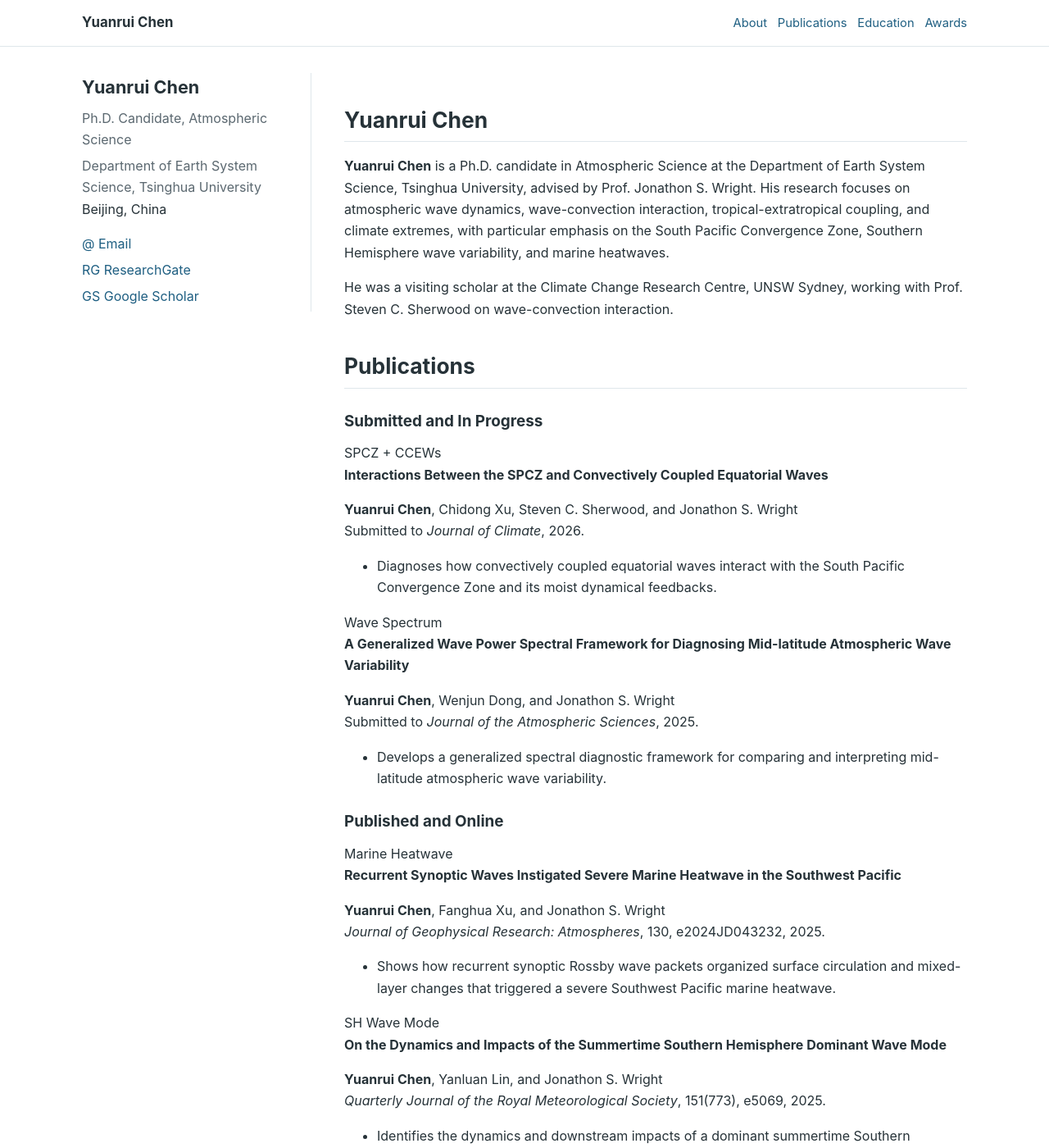
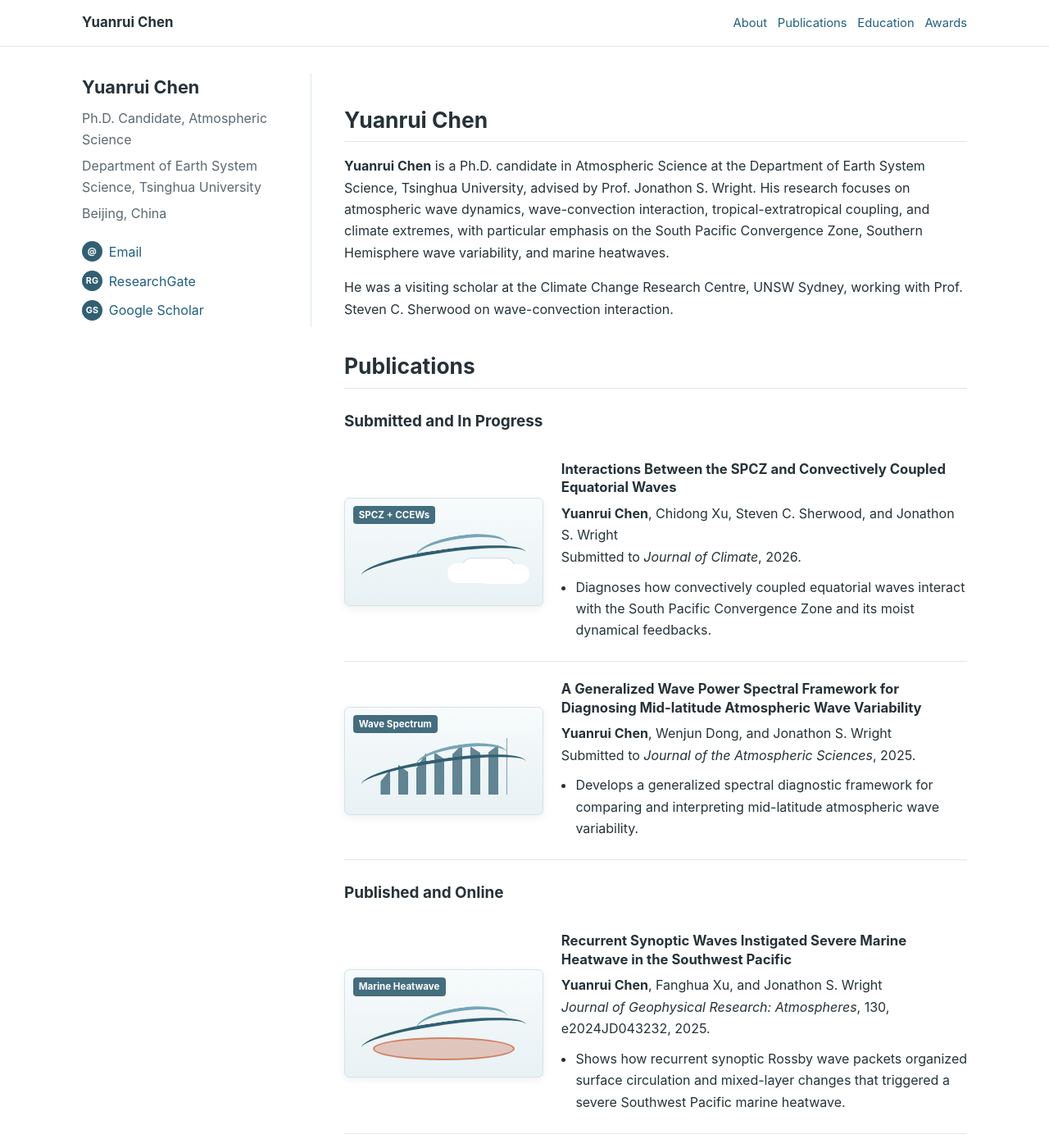
Before and after one commit to yuanruichen/yuanruichen.github.io, a Jekyll site: the page built from index.md, in a window 1280 px wide and 1400 px high. Shown: the whole window at 82% size. Built offline with Jekyll 4.4.1, drawn with Linux system fonts in a browser that asks for light colours.

Commit message:
Style publication paper boxes and profile icons

```diff
--- a/assets/css/main.scss
+++ b/assets/css/main.scss
@@ -7,7 +7,9 @@
   --link: #1f5f82;
   --line: #dfe7eb;
   --soft: #f5f8fa;
-  --tag: #e9f1f4;
+  --accent: #315f72;
+  --accent-soft: #e8f1f4;
+  --warm: #c65f3a;
   --max-width: 1120px;
 }
 
@@ -88,7 +90,8 @@ a:hover {
 }
 
 .profile__bio,
-.profile__affiliation {
+.profile__affiliation,
+.profile__location {
   color: var(--muted);
   margin-top: .35rem;
 }
@@ -96,11 +99,30 @@ a:hover {
 .profile__links {
   list-style: none;
   padding: 0;
-  margin: 1rem 0 0;
+  margin: 1.1rem 0 0;
 }
 
 .profile__links li {
-  margin: .35rem 0;
+  margin: .45rem 0;
+}
+
+.profile__links a {
+  display: inline-flex;
+  align-items: center;
+  gap: .5rem;
+}
+
+.profile-icon {
+  display: inline-grid;
+  place-items: center;
+  width: 1.55rem;
+  height: 1.55rem;
+  border-radius: 50%;
+  color: #fff;
+  background: var(--accent);
+  font-size: .68rem;
+  font-weight: 700;
+  line-height: 1;
 }
 
 .content {
@@ -124,8 +146,9 @@ h2 {
 }
 
 h3 {
-  font-size: 1rem;
-  margin: 0 0 .35rem;
+  font-size: 1.04rem;
+  margin: 0 0 .45rem;
+  line-height: 1.35;
 }
 
 .anchor {
@@ -135,58 +158,162 @@ h3 {
   visibility: hidden;
 }
 
-.keyword-list {
-  margin: 1.25rem 0 1.75rem;
-  line-height: 2.1;
+.paper-box {
+  display: grid;
+  grid-template-columns: minmax(180px, 32%) minmax(0, 1fr);
+  gap: 1.35rem;
+  align-items: center;
+  border-bottom: 1px solid var(--line);
+  padding: 1.35rem 0;
 }
 
-.keyword-list code,
-.pub-tag {
-  display: inline-block;
-  color: #365666;
-  background: var(--tag);
-  border: 1px solid #d8e2e6;
-  border-radius: 4px;
-  padding: .18rem .48rem;
-  font-size: .84rem;
+.paper-box-image {
+  min-width: 0;
 }
 
-.research-grid,
-.skill-columns {
-  display: grid;
-  grid-template-columns: repeat(2, minmax(0, 1fr));
-  gap: .9rem;
-  margin: 1rem 0 1.75rem;
+.paper-box-text p {
+  margin: .35rem 0 .65rem;
 }
 
-.research-card,
-.publication-card {
-  border: 1px solid var(--line);
-  border-radius: 6px;
-  background: #fff;
-  padding: .95rem 1rem;
+.paper-box-text ul {
+  margin: .55rem 0 0;
+  padding-left: 1.1rem;
 }
 
-.research-card p,
-.publication-card p {
-  margin-bottom: 0;
+.paper-box-text li {
+  margin: .2rem 0;
 }
 
-.publication-list {
-  display: grid;
-  gap: .85rem;
-  margin-bottom: 1.5rem;
+.scheme-card {
+  position: relative;
+  overflow: hidden;
+  min-height: 132px;
+  border: 1px solid #d7e3e7;
+  border-radius: 6px;
+  background: linear-gradient(180deg, #f7fbfc 0%, #e8f1f4 100%);
+  box-shadow: 0 3px 10px rgba(45, 69, 78, .08);
 }
 
-.pub-tag {
-  margin: .6rem .35rem 0 0;
+.scheme-label {
+  position: absolute;
+  top: .55rem;
+  left: .6rem;
+  z-index: 2;
+  padding: .12rem .45rem;
+  border-radius: 4px;
+  color: #fff;
+  background: rgba(49, 95, 114, .9);
+  font-size: .72rem;
+  font-weight: 700;
 }
 
-.skill-columns > div {
-  border: 1px solid var(--line);
-  border-radius: 6px;
-  background: var(--soft);
-  padding: .9rem 1rem;
+.scheme-wave,
+.scheme-curve {
+  position: absolute;
+  left: 8%;
+  right: 8%;
+  top: 48%;
+  height: 36px;
+  border-top: 4px solid var(--accent);
+  border-radius: 50%;
+  transform: rotate(-8deg);
+}
+
+.scheme-wave::before,
+.scheme-curve::before {
+  content: "";
+  position: absolute;
+  left: 34%;
+  right: 10%;
+  top: -18px;
+  height: 34px;
+  border-top: 4px solid #76a5b7;
+  border-radius: 50%;
+}
+
+.scheme-wave.small {
+  top: 58%;
+  left: 18%;
+  right: 18%;
+  transform: rotate(8deg);
+}
+
+.scheme-clouds {
+  position: absolute;
+  right: 14%;
+  bottom: 25%;
+  width: 64px;
+  height: 24px;
+  border-radius: 999px;
+  background: #ffffff;
+  box-shadow: -18px 6px 0 #fff, 18px 7px 0 #fff, 0 0 0 1px #cfdde2;
+}
+
+.scheme-warm-pool {
+  position: absolute;
+  left: 14%;
+  bottom: 16%;
+  width: 72%;
+  height: 28px;
+  border-radius: 50%;
+  background: rgba(198, 95, 58, .3);
+  border: 2px solid rgba(198, 95, 58, .65);
+}
+
+.scheme-bars {
+  position: absolute;
+  left: 18%;
+  bottom: 18%;
+  width: 64%;
+  height: 58%;
+  background: repeating-linear-gradient(90deg, rgba(49, 95, 114, .75) 0 12px, transparent 12px 22px);
+  clip-path: polygon(0 78%, 12% 48%, 25% 68%, 38% 25%, 52% 44%, 66% 15%, 82% 36%, 100% 8%, 100% 100%, 0 100%);
+}
+
+.scheme-ring {
+  position: absolute;
+  inset: 34% 22% 18% 22%;
+  border: 5px solid rgba(49, 95, 114, .75);
+  border-left-color: rgba(198, 95, 58, .65);
+  border-radius: 50%;
+}
+
+.scheme-quadrants {
+  position: absolute;
+  inset: 25% 18% 18% 18%;
+  background: conic-gradient(from 45deg, rgba(198, 95, 58, .68), rgba(198, 95, 58, .68) 25%, rgba(49, 95, 114, .68) 25%, rgba(49, 95, 114, .68) 50%, rgba(198, 95, 58, .68) 50%, rgba(198, 95, 58, .68) 75%, rgba(49, 95, 114, .68) 75%);
+  border-radius: 50%;
+  opacity: .82;
+}
+
+.scheme-interface {
+  position: absolute;
+  left: 10%;
+  right: 10%;
+  top: 58%;
+  border-top: 4px solid #315f72;
+}
+
+.scheme-arrows::before,
+.scheme-arrows::after {
+  content: "";
+  position: absolute;
+  width: 32px;
+  height: 44px;
+  border-left: 3px solid var(--warm);
+  border-top: 3px solid var(--warm);
+}
+
+.scheme-arrows::before {
+  left: 34%;
+  top: 24%;
+  transform: rotate(45deg);
+}
+
+.scheme-arrows::after {
+  right: 28%;
+  bottom: 16%;
+  transform: rotate(225deg);
 }
 
 @media (max-width: 820px) {
@@ -208,8 +335,12 @@ h3 {
     margin-bottom: 1.5rem;
   }
 
-  .research-grid,
-  .skill-columns {
+  .paper-box {
     grid-template-columns: 1fr;
+    gap: .9rem;
+  }
+
+  .scheme-card {
+    min-height: 118px;
   }
 }
```
